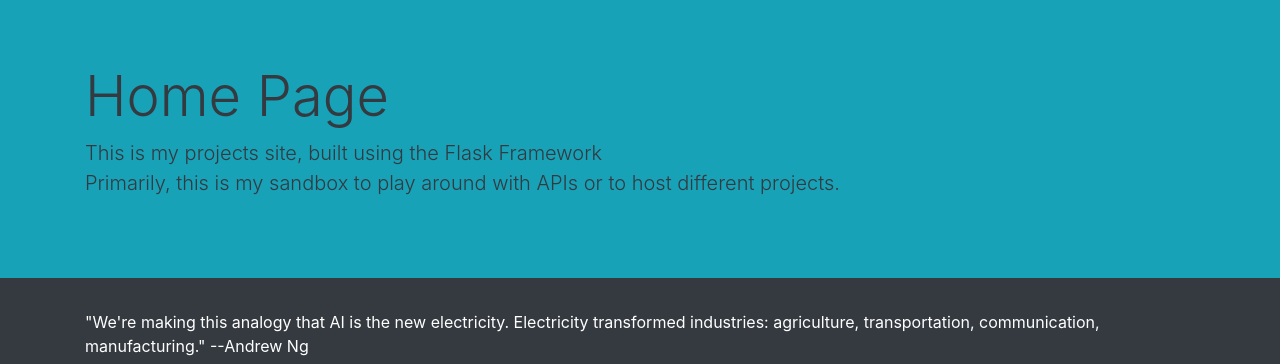
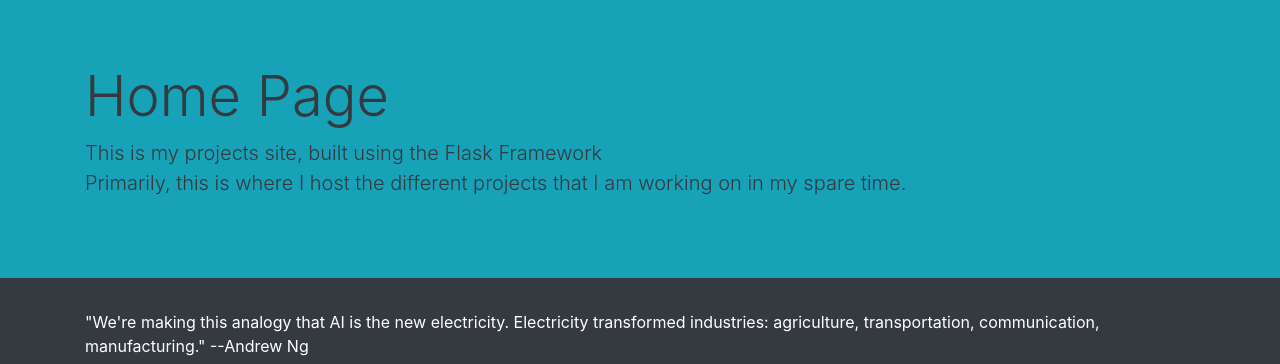
Before and after one commit to aaronbsavage94/Flask-Projects-App, a Flask app: page / in a window 1280 px wide. Shown: the part 57-421 px from the top of the page. Run offline with Flask 2, Linux system fonts and the light colour scheme; some libraries are stand-ins or nearby versions.

Commit message:
Update home.html

```diff
--- a/templates/home.html
+++ b/templates/home.html
@@ -6,7 +6,7 @@
             <div class="container">
               <h1 class="display-4">Home Page</h1>
               <p class="lead">This is my projects site, built using the <a class="text-dark" href="https://flask.palletsprojects.com/en/1.1.x/" target="_blank">Flask Framework</a><br>
-                Primarily, this is my sandbox to play around with APIs or to host different projects.</p>
+                Primarily, this is where I host the different projects that I am working on in my spare time.</p>
             </div>
           </div>
           <div class="container">
```
